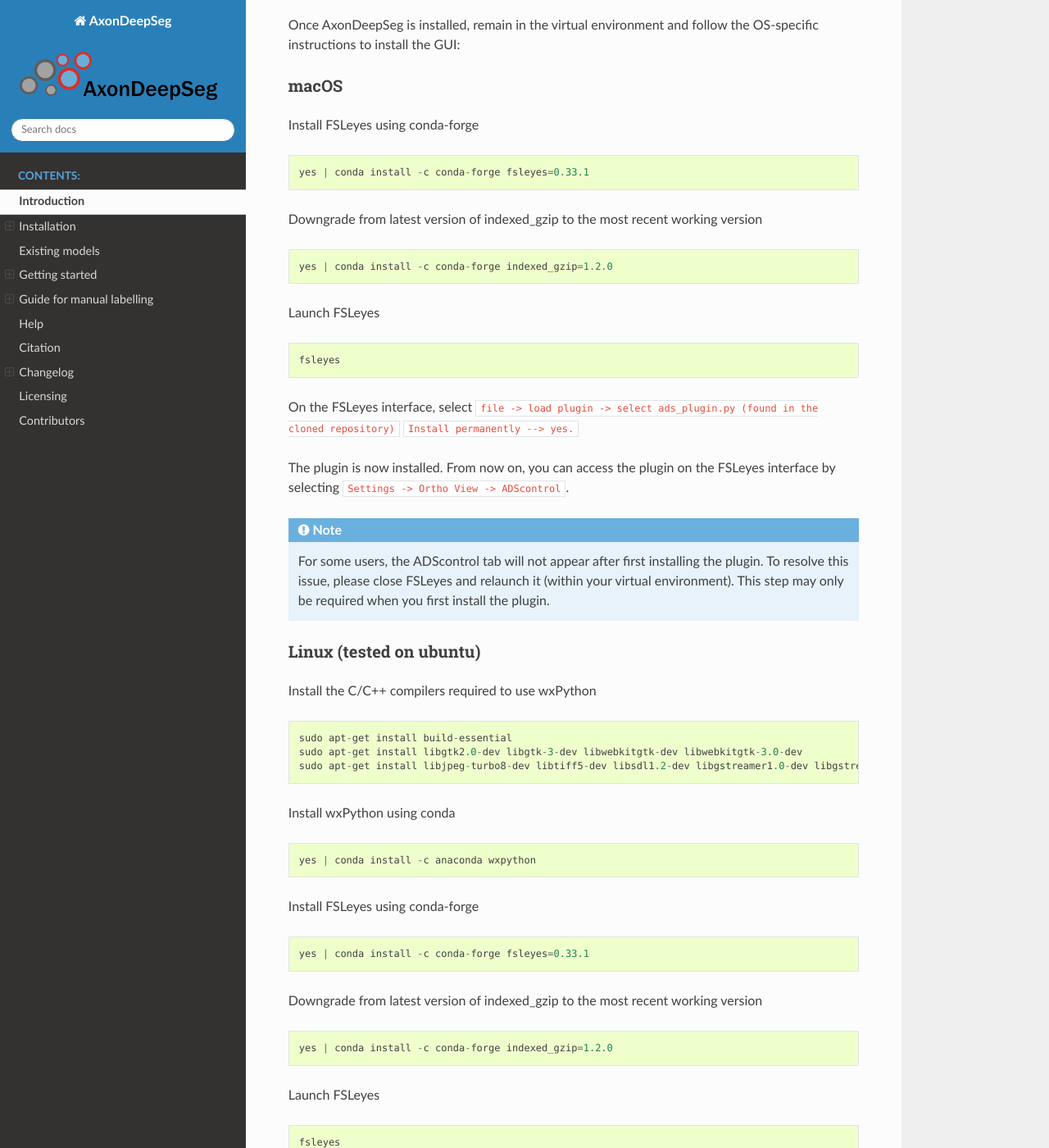
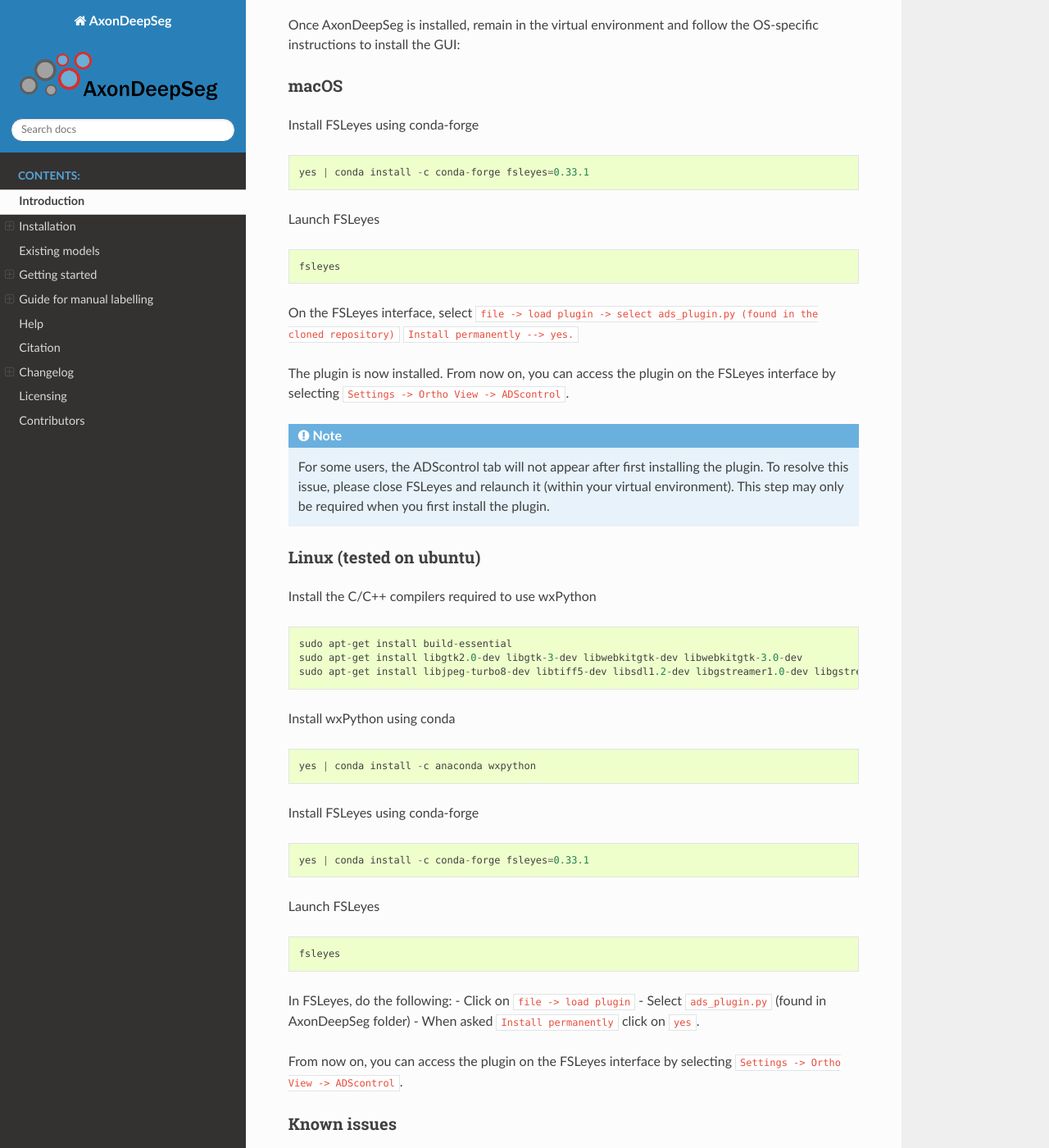
Before and after one commit to axondeepseg/axondeepseg, a Sphinx documentation site: the page built from docs/source/documentation.rst, in a window 1280 px wide and 1400 px high, scrolled down 5713 px. Shown: the whole window at 82% size. Built offline with Sphinx 7.4.7 and the Read the Docs theme 2.0.0, drawn with Linux system fonts in a browser that asks for light colours.

Commit message:
Removed the index_gzip downgrade, as the issue where it would prevent images from appearing in FSLeyes has been patched.

```diff
--- a/docs/source/documentation.rst
+++ b/docs/source/documentation.rst
@@ -192,10 +192,6 @@ Install FSLeyes using conda-forge ::
 
            yes | conda install -c conda-forge fsleyes=0.33.1
 
-Downgrade from latest version of indexed_gzip to the most recent working version ::
-
-           yes | conda install -c conda-forge indexed_gzip=1.2.0
-
 Launch FSLeyes ::
 
            fsleyes
@@ -224,10 +220,6 @@ Install wxPython using conda ::
 Install FSLeyes using conda-forge ::
 
            yes | conda install -c conda-forge fsleyes=0.33.1
-
-Downgrade from latest version of indexed_gzip to the most recent working version ::
-
-           yes | conda install -c conda-forge indexed_gzip=1.2.0
 
 Launch FSLeyes ::
 
```
